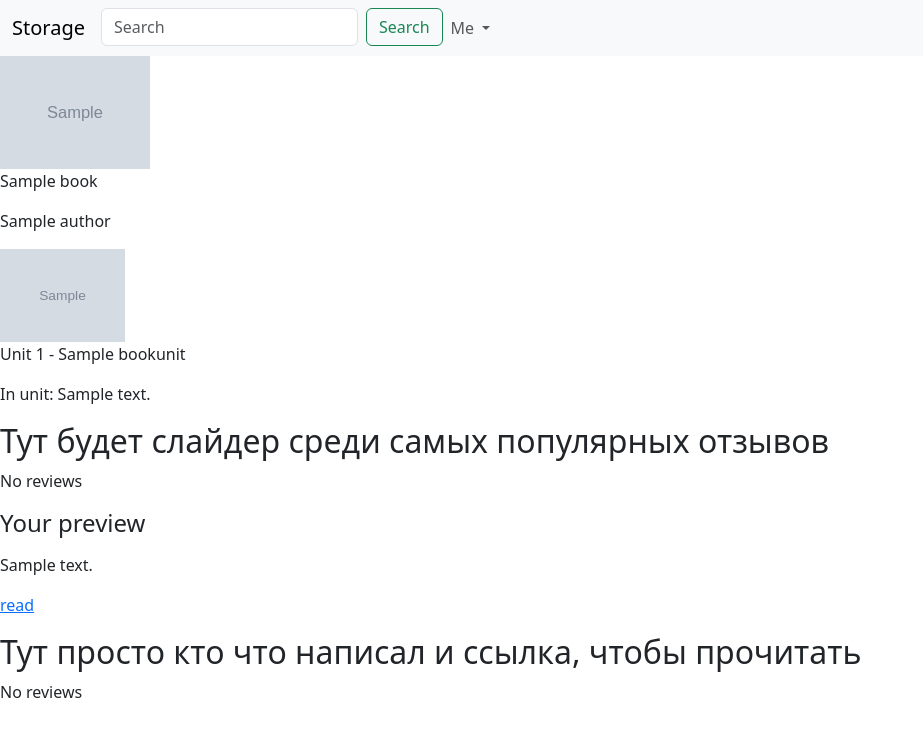
After one commit to MaximGit1/Book_Storage, a Django app: a page that uses book_storage/books/templates/books/unit/detail.html in a window 1280 px wide. The commit adds this page. Shown: the top 737 px of the page, without its empty margins (0-923 px from the left). Run offline with Django 5.2, Linux system fonts and the light colour scheme; a user stored in the database is signed in; tables that the repository leaves empty hold one stand-in row (values such as "Sample post"); grey boxes marked "Sample" are stand-in pictures.

Commit message:
created review logic

```diff
--- a/book_storage/books/models.py
+++ b/book_storage/books/models.py
@@ -1,11 +1,15 @@
+from django.conf import settings
 from django.utils import timezone
 from django.urls import reverse
 from django.db import models
 
-
 class PublishedManager(models.Manager):
     def get_queryset(self):
         return super().get_queryset().filter(status=Book.Status.PUBLISHED)
+
+class ActiveManager(models.Manager):
+    def get_queryset(self):
+        return super().get_queryset().filter(is_active=True)
 
 
 class Author(models.Model):
@@ -40,7 +44,7 @@ class Book(models.Model):
     def __str__(self):
         return self.title
 
-    def get_absolute_url(self):
+    def get_absolute_url(self) -> str:
         return reverse("books:book_detail", args=[self.slug])
 
 
@@ -52,7 +56,27 @@ class BookUnit(models.Model):
     unit_order = models.PositiveSmallIntegerField(unique=True)
 
     def __str__(self):
-        return f"{(self.book.title)[:6]}: {self.title}:"
+        return f"{self.book}: {self.title}"
 
     class Meta:
         ordering = ("-book", "unit_order")
+
+    def get_absolute_url(self) -> str:
+        return reverse("books:unit_detail", args=[self.book.slug, self.unit_order])
+
+
+class MarkDownReview(models.Model):
+    unit = models.ForeignKey(to=BookUnit, related_name="md_reviews", on_delete=models.CASCADE)
+    body = models.TextField()
+    author = models.ForeignKey(to=settings.AUTH_USER_MODEL, related_name="comments", on_delete=models.CASCADE)
+    updated = models.DateTimeField(auto_now=True)
+    is_active = models.BooleanField(default=True)
+
+    objects = models.Manager()
+    active = ActiveManager()
+
+    def __str__(self):
+        return f"comment for {self.unit}"
+
+    def get_absolute_url(self) -> str:
+        return reverse("books:review_detail", args=[self.pk])
--- /dev/null
+++ b/book_storage/books/templates/books/unit/detail.html
@@ -0,0 +1,56 @@
+{% extends "base.html" %}
+{% load books_tags %}
+
+{% block title %}{{ unit.title }}{% endblock %}
+
+{% block content %}
+    <div class="main">
+        <div class="general-info">
+            <img src="{{ book.image.url }}" alt="{{ book.title }} style="width="150px">
+            <p>{{ book.title }}</p>
+            <p>{{ book.author }}</p>
+            <img src="{{ unit.image.url }}" alt="{{ unit.title }} style="width="125px"">
+            <p>Unit {{ unit.unit_order }} - {{ unit.title }}</p>
+            <p>In unit: {{ unit.description }}</p>
+        </div>
+        <div class="reviews">
+            <h2>Тут будет слайдер среди самых популярных отзывов</h2>
+            {% for review in reviews %}
+                <div class="review">
+                    <p>Тут аватарка будет, {{ review.author.username }}</p>
+                    <p>{{ review.body|markdown }}</p>
+                    <p>Updated: {{ review.updated }}</p>
+                </div>
+            {% empty %}
+                <p>No reviews</p>
+            {% endfor %}
+        </div>
+        <div class="user-review">
+            {% if user_review %}
+                <div class="user-review">
+                    <h4>Your preview</h4>
+                    <p>{{ user_review.body|markdown|truncatewords_html:5 }}
+                    <a href="{{ user_review.get_absolute_url }}">read</a> </p>
+                </div>
+            {% else %}
+            <a href="{% url "books:create_review" unit.pk %}">
+                <p>You can write a review</p>
+            </a>
+            {% endif %}
+        </div>
+        <div class="review_list">
+            <h2>Тут просто кто что написал и ссылка, чтобы прочитать</h2>
+            {% for review in reviews %}
+                <div class="review">
+                    <p>Тут аватарка будет, {{ review.author.username }}</p>
+                    <a href="{{ review.get_absolute_url }}">
+                        <p>{{ review.body|markdown|truncatewords_html:7 }}</p>
+                    </a>
+                    <p>Updated: {{ review.updated }}</p>
+                </div>
+            {% empty %}
+                <p>No reviews</p>
+            {% endfor %}
+        </div>
+    </div>
+{% endblock %}
--- /dev/null
+++ b/book_storage/books/templatetags/books_tags.py
@@ -0,0 +1,10 @@
+from django import template
+from django.utils.safestring import mark_safe
+from markdown import markdown
+
+
+register = template.Library()
+
+@register.filter(name='markdown')
+def markdown_format(text: str) -> str:
+    return mark_safe(markdown(text))
--- a/book_storage/books/urls.py
+++ b/book_storage/books/urls.py
@@ -5,5 +5,8 @@ app_name = "books"
 
 urlpatterns = [
     path("", v.book_list_view, name="book_list"),
+    path("book/<slug:book_slug>/unit/<int:unit_order>/", v.unit_detail_view, name="unit_detail"),
+    path("book/review/create/<int:unit_id>/", v.create_review_view, name="create_review"),
+    path("book/review/<int:review_id>/", v.review_detail_view, name="review_detail"),
     path("book/<slug:book_slug>/", v.book_detail_view, name="book_detail"),
 ]
--- a/book_storage/books/views.py
+++ b/book_storage/books/views.py
@@ -1,7 +1,10 @@
 from django.db.models import QuerySet
-from django.http import HttpRequest, HttpResponse
-from django.shortcuts import render, get_object_or_404
-from .models import Book, BookUnit
+from django.http import HttpRequest, HttpResponse, HttpResponseRedirect
+from django.shortcuts import render, get_object_or_404, redirect
+from django.views.decorators.http import require_POST
+from django.contrib.auth.decorators import login_required
+from .models import Book, BookUnit, MarkDownReview
+from .forms import CreateMarkDownReviewForm
 
 
 def book_list_view(request: HttpRequest) -> HttpResponse:
@@ -9,8 +12,48 @@ def book_list_view(request: HttpRequest) -> HttpResponse:
     data = {"books": books}
     return render(request, "books/list.html", data)
 
+
 def book_detail_view(request: HttpRequest, book_slug: str) -> HttpResponse:
     book: Book = get_object_or_404(Book, slug=book_slug, status=Book.Status.PUBLISHED)
     units: QuerySet[BookUnit] = book.units.all()
-    data = {'book': book, 'units': units}
+    data = {"book": book, "units": units}
     return render(request, "books/detail.html", data)
+
+
+def unit_detail_view(
+    request: HttpRequest, book_slug: str, unit_order: int
+) -> HttpResponse:
+    book: Book = get_object_or_404(Book, slug=book_slug)
+    unit: BookUnit = get_object_or_404(BookUnit, book=book, unit_order=unit_order)
+    user_review: MarkDownReview | None = MarkDownReview.active.filter(unit=unit, author=request.user).first()
+    if user_review:
+        reviews: QuerySet[MarkDownReview] = MarkDownReview.active.exclude(pk=user_review.pk).filter(unit=unit)
+    else:
+        reviews: QuerySet[MarkDownReview] = MarkDownReview.active.filter(unit=unit)
+    data = {"book": book, "unit": unit, "reviews": reviews, "user_review": user_review}
+    return render(request, "books/unit/detail.html", data)
+
+
+def review_detail_view(request: HttpRequest, review_id: int) -> HttpResponse:
+    review: MarkDownReview = get_object_or_404(
+        MarkDownReview, pk=review_id, is_active=True
+    )
+    data = {"review": review}
+    return render(request, "books/unit/review/detail.html", data)
+
+
+@login_required
+def create_review_view(request: HttpRequest, unit_id: int) -> HttpResponse | HttpResponseRedirect:
+    unit: BookUnit = get_object_or_404(BookUnit, pk=unit_id)
+    if request.method == 'POST':
+        form = CreateMarkDownReviewForm(request.POST)
+        if form.is_valid():
+            review: MarkDownReview =  form.save(commit=False)
+            review.unit = unit
+            review.author = request.user
+            review.save()
+            return redirect(review.get_absolute_url())
+    else:
+        form = CreateMarkDownReviewForm()
+    data = {'form': form, 'unit': unit}
+    return render(request, "books/unit/review/create.html", data)
--- a/pyproject.toml
+++ b/pyproject.toml
@@ -11,6 +11,7 @@ django = "5.1"
 black = "^24.8.0"
 python-dotenv = "^1.0.1"
 pillow = "^10.4.0"
+markdown = "^3.7"
 
 
 [build-system]
```
Also changed, not shown: book_storage/books/admin.py (+9 -3 lines), book_storage/books/forms.py (added, +7 -0 lines), book_storage/books/templates/books/detail.html (+7 -2 lines), book_storage/books/templates/books/unit/review/create.html (added, +14 -0 lines), book_storage/books/templates/books/unit/review/detail.html (added, +12 -0 lines), book_storage/books/templatetags/__init__.py (added), 1 other file.
